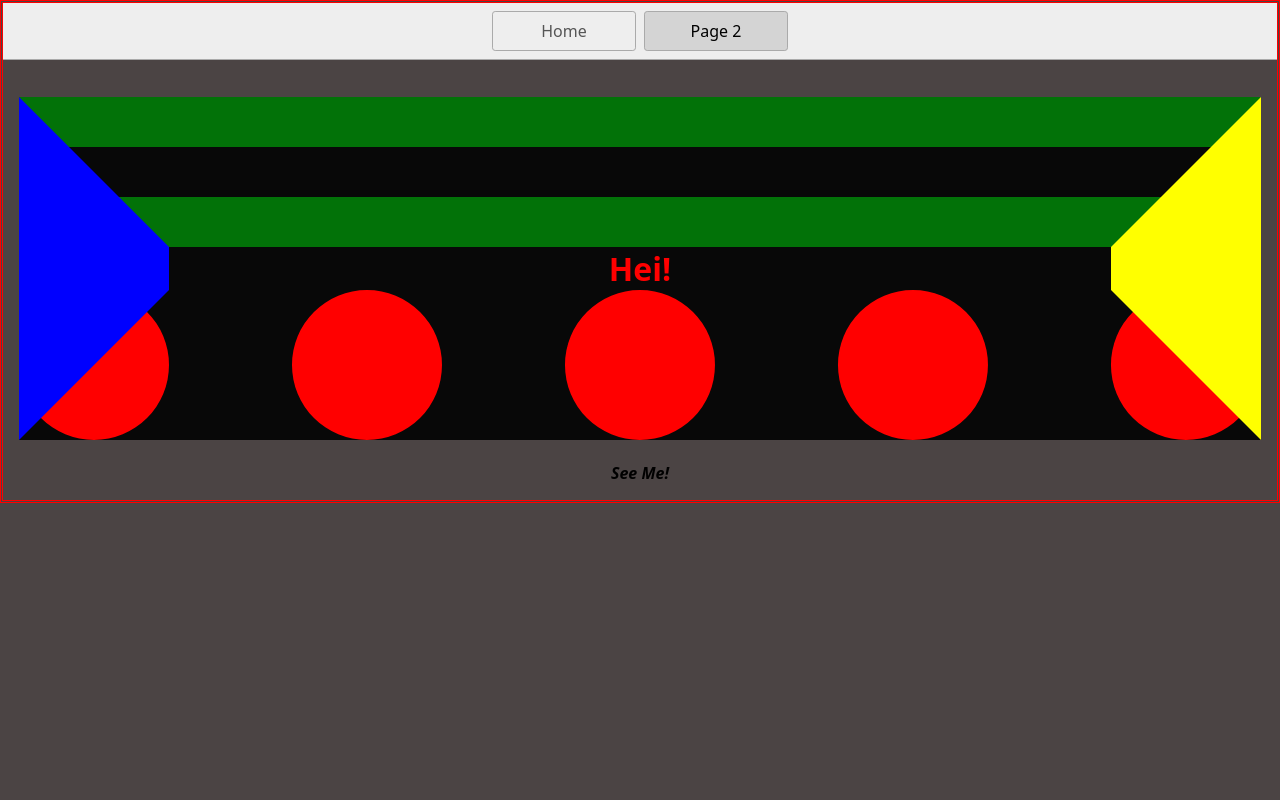
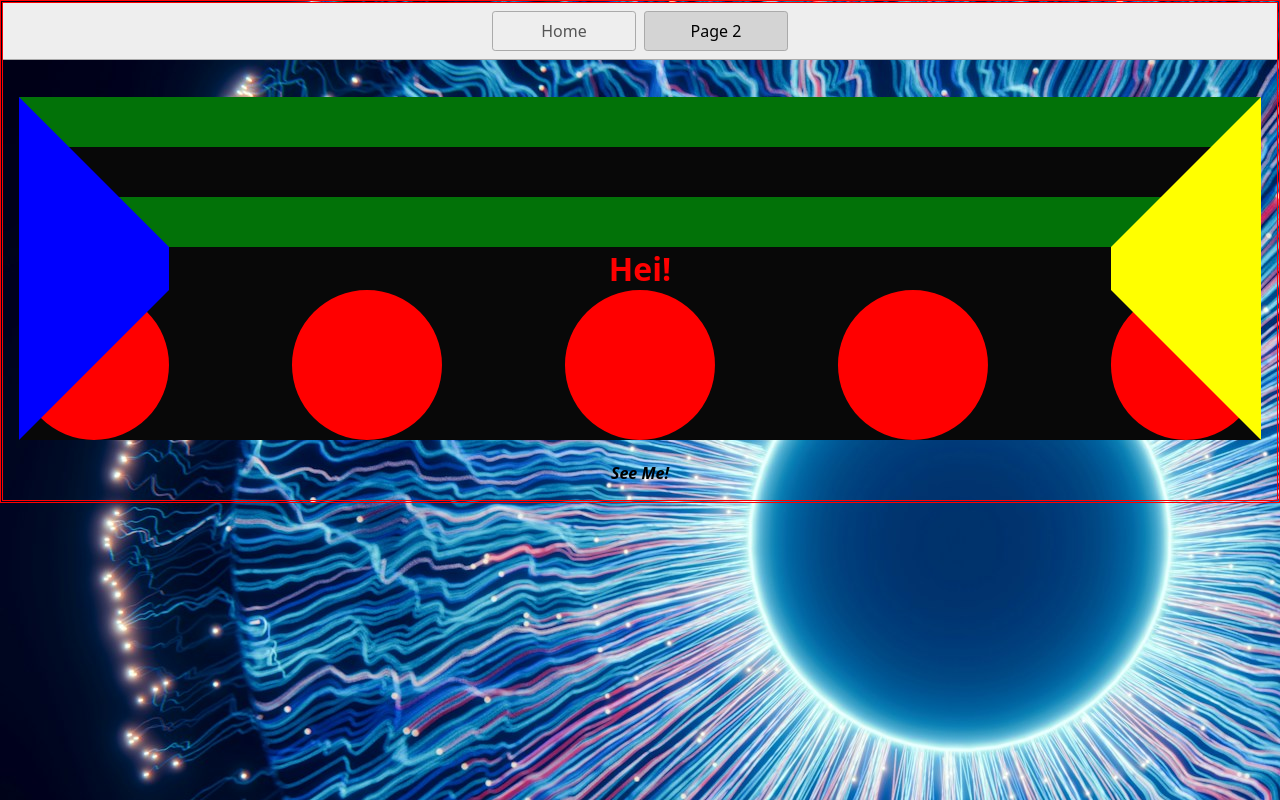
Before and after one commit to ForWork-E/stackblitz-starters-zssdoo, a website: page page2.html in a window 1280 px wide. Drawn offline with Linux system fonts and the light colour scheme.

Commit message:
changed background image

```diff
--- a/page2.html
+++ b/page2.html
@@ -13,7 +13,11 @@
       <a href="/page2.html" aria-current="page">Page 2</a>
     </nav>
     <main>
-
+      <style>
+        body {
+          background-image: url('images/luke.jpg');
+        }
+        </style>
       <h1>Hei!</h1>
 
       <div class="dropdown">
```
Also changed, not shown: images/luke.jpg (added).
